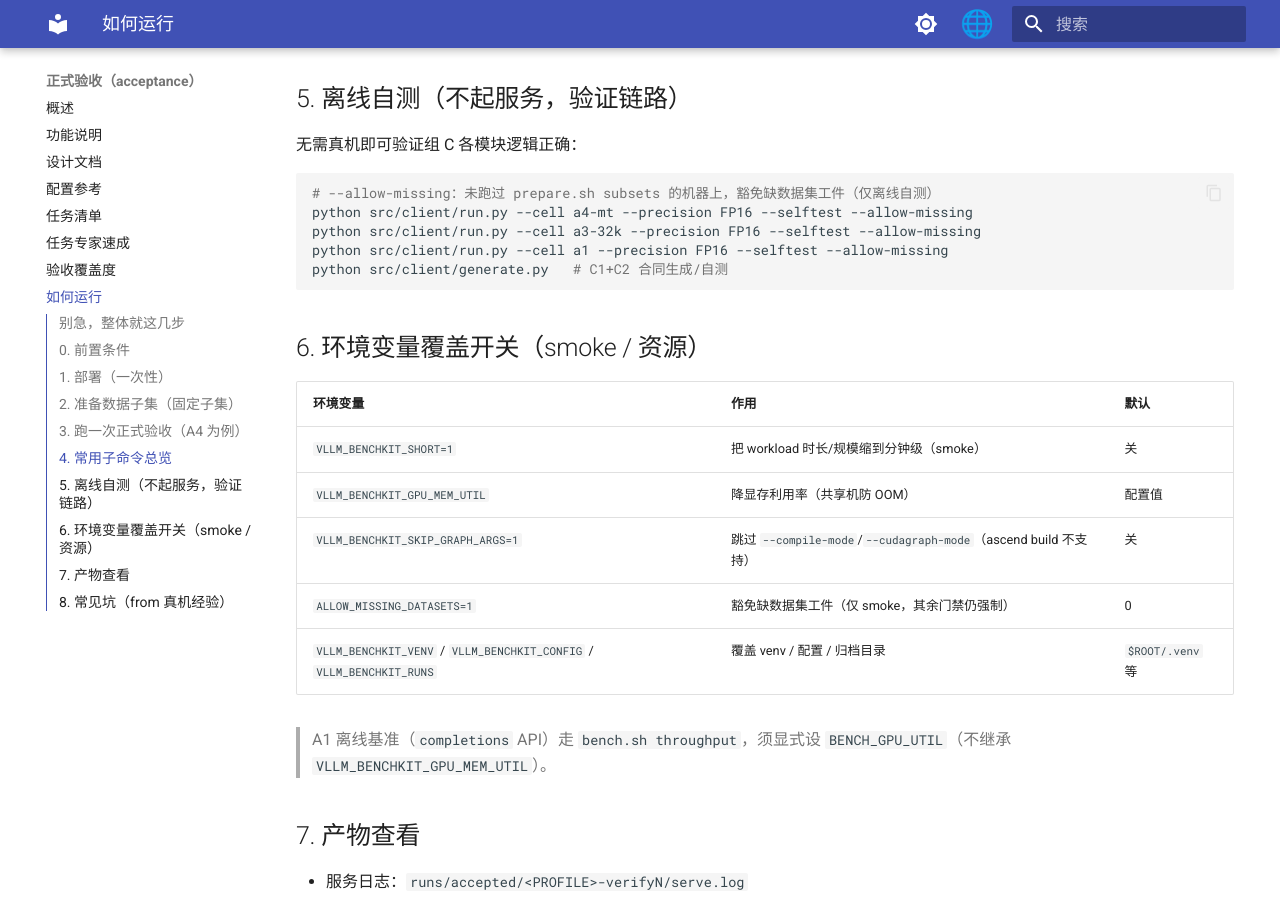
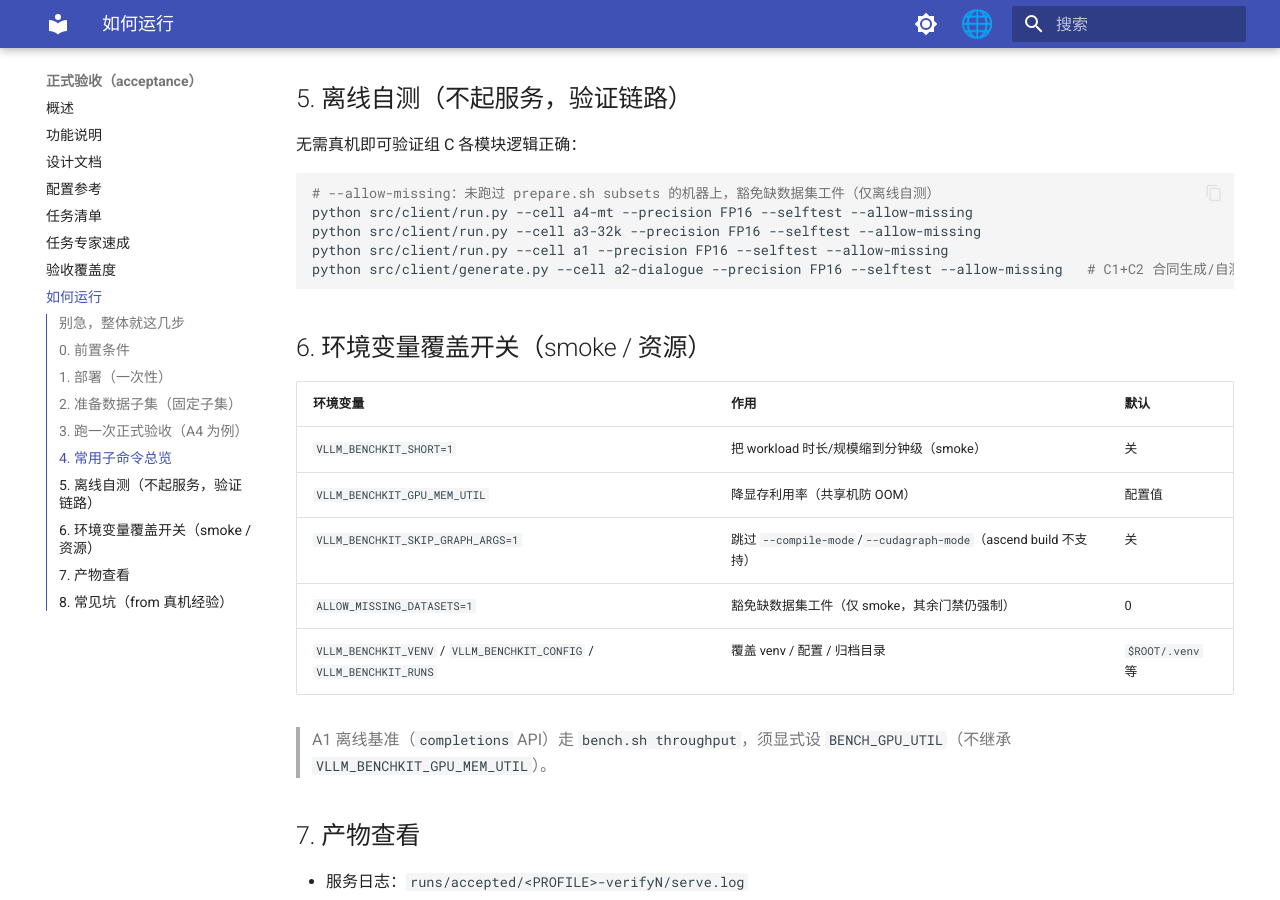
Before and after one commit to SuccinctPaul/vllm-benchkit, an MkDocs documentation site: the page built from docs/acceptance/how-to-run.md, in a window 1280 px wide and 900 px high, scrolled down 1950 px. Built offline with MkDocs 1.6.1 and Material for MkDocs 9.7.7, drawn with Linux system fonts in a browser that asks for light colours.

Commit message:
docs: correct generate.py selftest command in how-to-run

````diff
--- a/docs/acceptance/how-to-run.md
+++ b/docs/acceptance/how-to-run.md
@@ -80,7 +80,7 @@ bash scripts/acceptance.sh stop a4-mt FP16
 python src/client/run.py --cell a4-mt --precision FP16 --selftest --allow-missing
 python src/client/run.py --cell a3-32k --precision FP16 --selftest --allow-missing
 python src/client/run.py --cell a1 --precision FP16 --selftest --allow-missing
-python src/client/generate.py   # C1+C2 合同生成/自测
+python src/client/generate.py --cell a2-dialogue --precision FP16 --selftest --allow-missing   # C1+C2 合同生成/自测
 ```
 
 ## 6. 环境变量覆盖开关（smoke / 资源）
````
